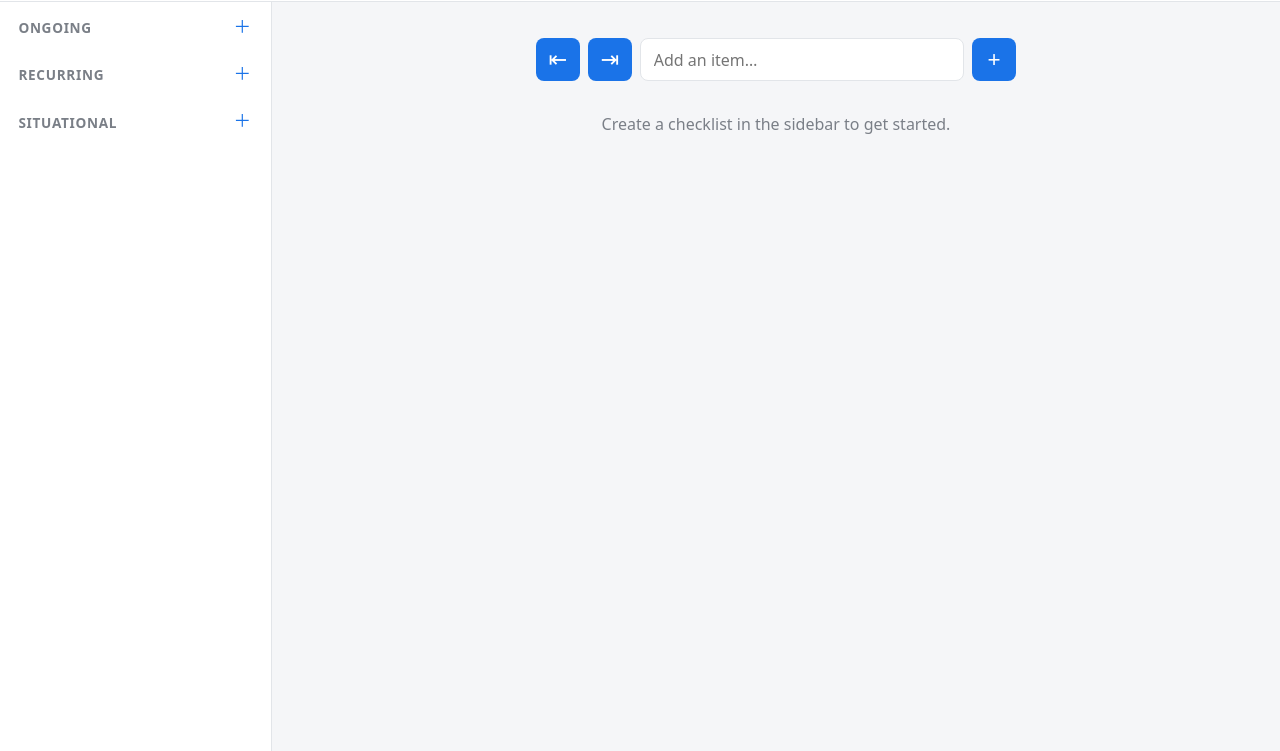
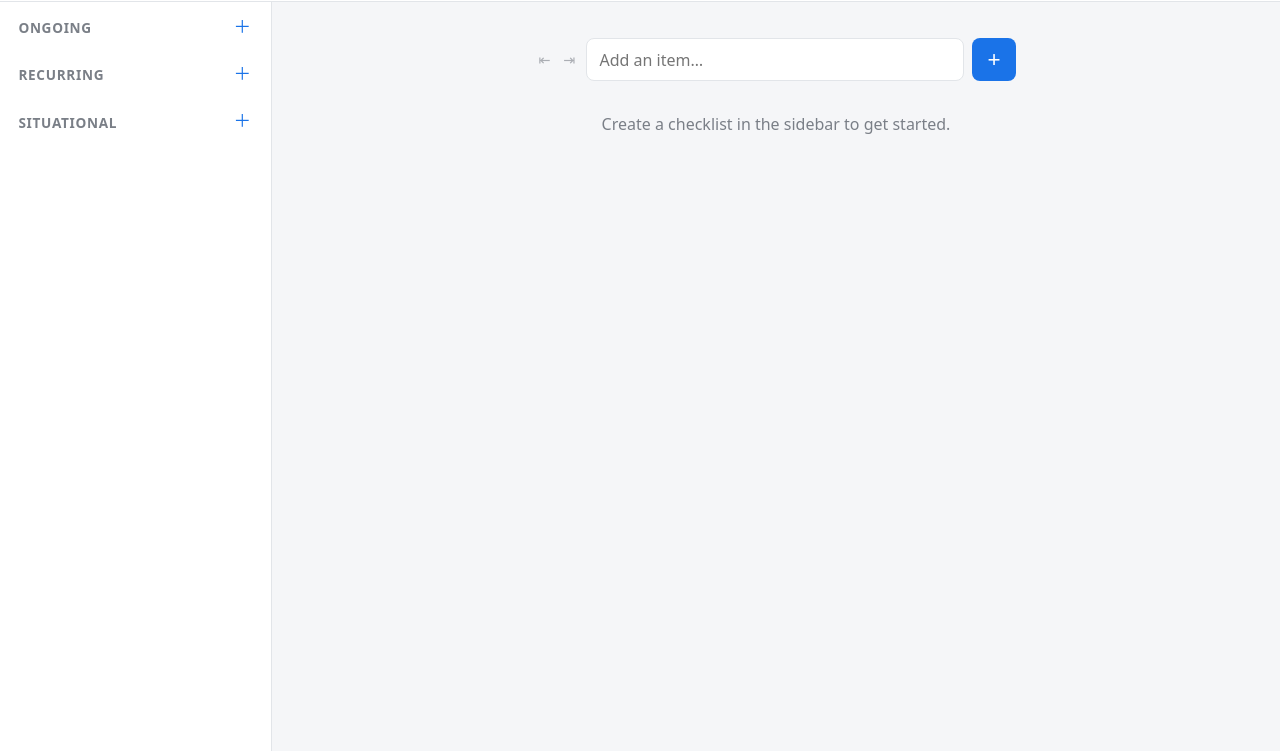
Before and after one commit to danielott/checklist, a website built with Vite: page index.html in a window 1280 px wide. Shown: the part 50-801 px from the top of the page. Built offline with nearby package versions, Linux system fonts and the light colour scheme.

Commit message:
Make indent/outdent buttons smaller and more subtle

```diff
--- a/src/style.css
+++ b/src/style.css
@@ -263,26 +263,27 @@ body.sidebar-collapsed #sidebar {
 
 #outdent-button,
 #indent-button {
-  font-size: 1.1rem;
+  font-size: 0.9rem;
   line-height: 1;
   background: none;
-  border: 1px solid var(--border);
+  border: none;
   color: var(--muted);
+  opacity: 0.6;
   cursor: pointer;
-  padding: 0 0.55rem;
-  border-radius: 0.5rem;
+  padding: 0 0.15rem;
+  border-radius: 0.3rem;
   flex-shrink: 0;
 }
 
 #outdent-button:hover:enabled,
 #indent-button:hover:enabled {
   color: var(--accent);
-  background: var(--accent-soft);
+  opacity: 1;
 }
 
 #outdent-button:disabled,
 #indent-button:disabled {
-  opacity: 0.35;
+  opacity: 0.2;
   cursor: default;
 }
 
@@ -302,7 +303,7 @@ body.sidebar-collapsed #sidebar {
   outline-offset: -1px;
 }
 
-#new-item-form button {
+#new-item-form button[type='submit'] {
   font-size: 1.4rem;
   line-height: 1;
   width: 2.75rem;
```
